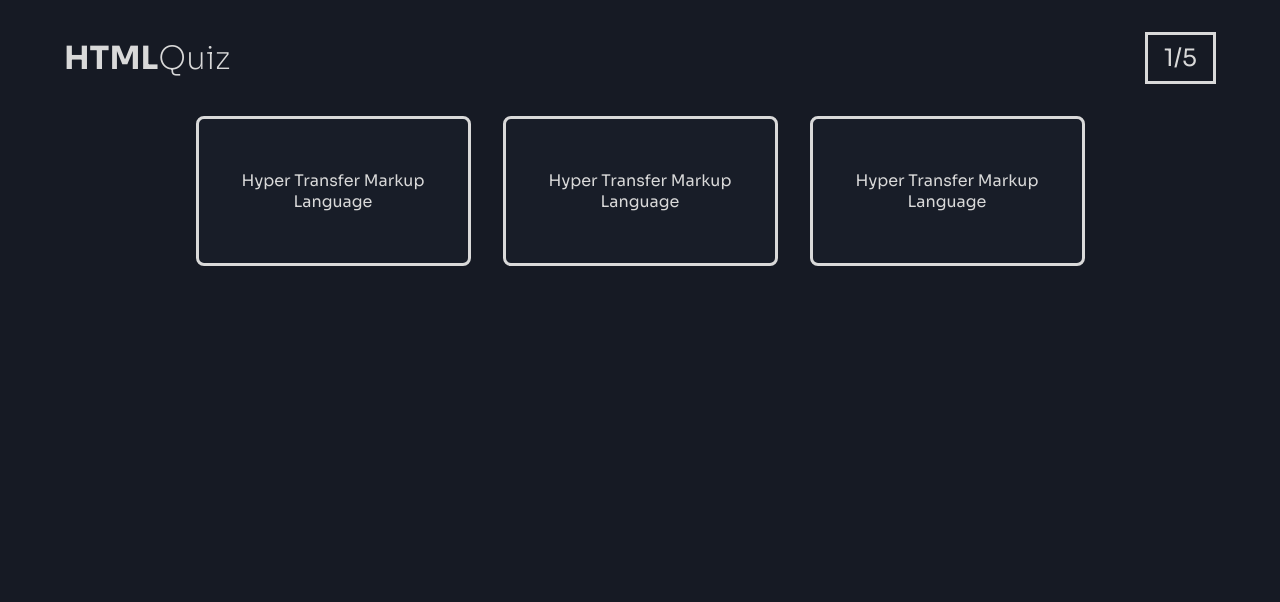
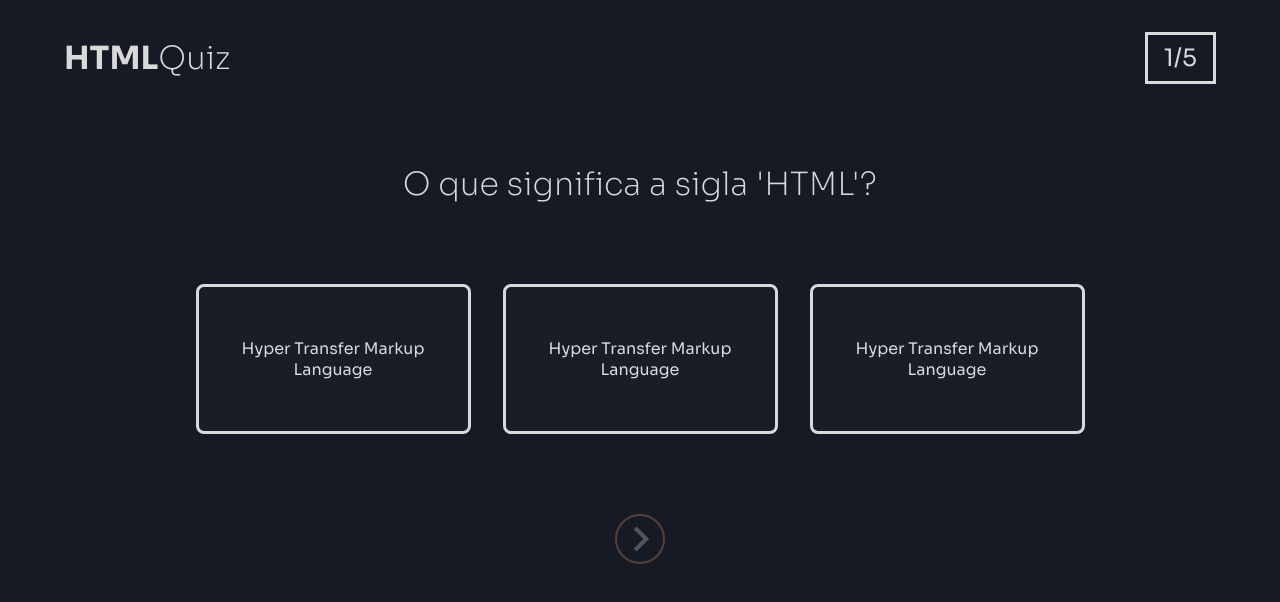
Before and after one commit to celso-rodrigo/html5-quiz, a React (Vite) app: page / in a window 1280 px wide. Shown: the top 602 px of the page. Built offline with nearby package versions, Linux system fonts and the light colour scheme.

Commit message:
feat: Criado componente NextButton

```diff
--- a/src/App.tsx
+++ b/src/App.tsx
@@ -3,6 +3,7 @@ import ProgressDisplay from "./Components/ProgressDisplay"
 import QuestionCard from "./Components/QuestionCard"
 import {Bold, Title} from "./Styles/TextStyle"
 import Wrapper, { HeaderWrapper, QuestionsWrapper } from "./Styles/WrapperStyles"
+import AnswerButton from "./Components/AnswerButton"
 
 function App() {
   const [questionNumber] = useState(1);
@@ -14,11 +15,15 @@ function App() {
         <ProgressDisplay questionNumber={questionNumber} answered={false} correctAnswer />
       </HeaderWrapper>
 
+      <Title>O que significa a sigla 'HTML'?</Title>
+
       <QuestionsWrapper>
         <QuestionCard selected answered={false} correctAnswer option="Hyper Transfer Markup Language" />
         <QuestionCard selected answered={false} correctAnswer option="Hyper Transfer Markup Language" />
         <QuestionCard selected answered={false} correctAnswer option="Hyper Transfer Markup Language" />
       </QuestionsWrapper>
+
+      <AnswerButton disabled />
     </Wrapper>
   )
 }
--- /dev/null
+++ b/src/Components/AnswerButton.tsx
@@ -0,0 +1,19 @@
+import { ButtonHTMLAttributes } from 'react';
+import { NextButton } from '../Styles/ButtonStyles';
+import next from "../assets/next.svg";
+
+interface IProps extends ButtonHTMLAttributes<HTMLButtonElement> {
+
+}
+
+function AnswerButton({disabled}: IProps) {
+  return (
+    <NextButton
+      disabled={disabled}
+    >
+      <img src={next} alt='Next button' />
+    </NextButton>
+  )
+}
+
+export default AnswerButton
--- a/src/Styles/ButtonStyles.ts
+++ b/src/Styles/ButtonStyles.ts
@@ -1,7 +1,7 @@
 import styled from 'styled-components';
 import colors from './Colors';
 
-const QuestionButton = styled.button`
+export const QuestionButton = styled.button`
   font-family: 'Sora', sans-serif;
   font-size: 1rem;
   background-color: ${colors.grey5};
@@ -24,4 +24,22 @@ QuestionButton.defaultProps = {
   }
 }
 
-export { QuestionButton };
+export const NextButton = styled.button`
+  display: flex;
+  align-items: center;
+  background-color: transparent;
+  border: 2px solid ${colors.orange};
+  border-radius: 50%;
+  height: 50px;
+  width: 50px;
+  transition: .1s;
+
+  &:disabled {
+    opacity: 0.3;
+    pointer-events: none;
+  }
+
+  &:hover {
+    box-shadow: 0 0 5px ${colors.orange};
+  }
+`;
--- a/src/Styles/TextStyle.ts
+++ b/src/Styles/TextStyle.ts
@@ -3,6 +3,7 @@ import colors from './Colors';
 
 export const Title = styled.h1`
   font-weight: 200;
+  text-align: center;
 `;
 
 export const Bold = styled.span`
--- a/src/Styles/WrapperStyles.ts
+++ b/src/Styles/WrapperStyles.ts
@@ -12,11 +12,12 @@ const Wrapper = styled.div`
   display: flex;
   align-items: center;
   flex-direction: column;
-  gap: 2rem;
+  gap: 5rem;
   padding: 2rem 0;
   height: 100vh;
   overflow-y: scroll;
   background-color: ${colors.grey6};
+  background: linear-gradient(180deg, ${colors.grey6} 10%, ${colors.grey4} 35%, ${colors.grey1} 100%);
 
   color: ${colors.grey1};
   font-family: 'Sora', sans-serif;
```
Also changed, not shown: src/assets/next.svg (added).
